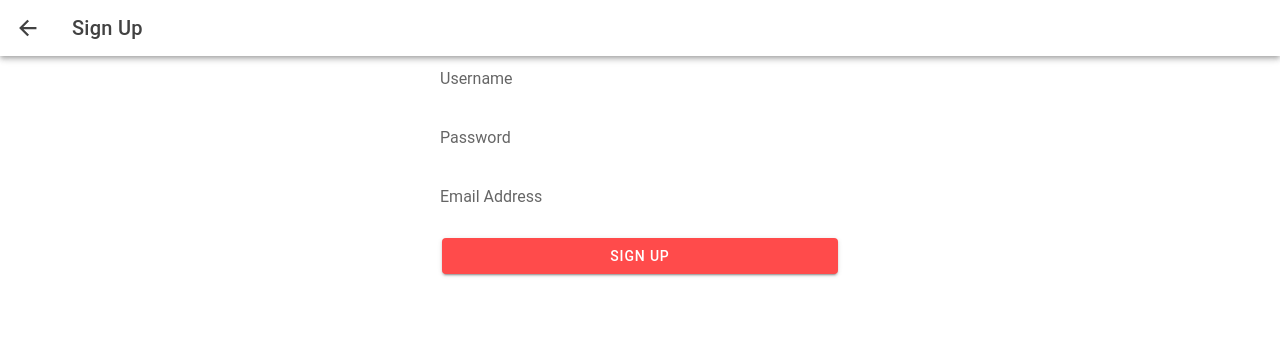
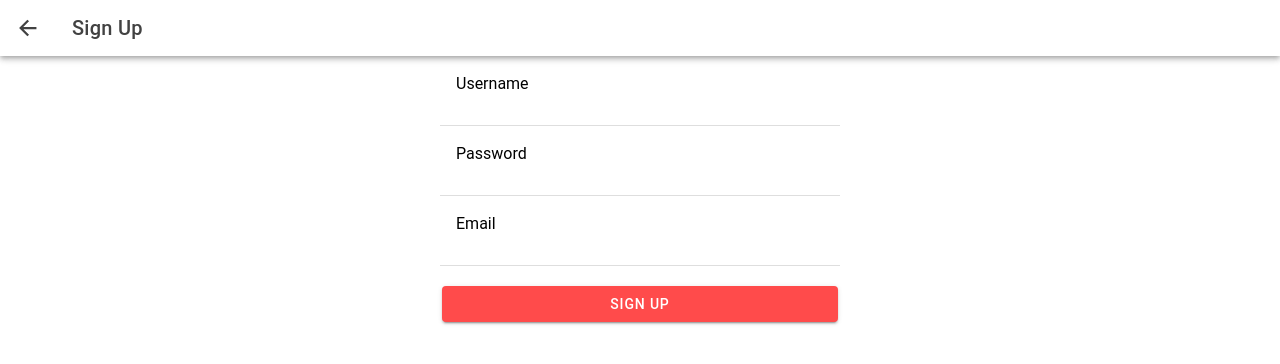
Before and after one commit to CSE437s/semester-project-group-8, a React (Vite) app in the folder LiftingApp/: page /Signup in a window 1280 px wide. Shown: the top 364 px of the page. Built offline with nearby package versions, Linux system fonts and the light colour scheme.

Commit message:
extract signup component from signup page

```diff
--- /dev/null
+++ b/LiftingApp/src/components/SignupForm.tsx
@@ -0,0 +1,34 @@
+import React, {useState} from 'react';
+import {IonInput, IonButton, IonItem, IonLabel} from '@ionic/react';
+import './SignupForm.css';
+
+function SignupForm() {
+    const [username, setUsername] = useState('');
+    const [password, setPassword] = useState('');
+    const [email, setEmail] = useState('');
+
+    const handleSignup = (e: React.FormEvent<HTMLFormElement>) => {
+        e.preventDefault();
+        console.log(username, password, email);
+    };
+
+    return(
+        <form onSubmit={handleSignup} className='signup-form'>
+            <IonItem className="signup-input">
+                <IonLabel position="floating">Username</IonLabel>
+                <IonInput value={username} onIonChange={e=>setUsername(e.detail.value!)}></IonInput>
+            </IonItem>
+            <IonItem className="signup-input">
+                <IonLabel position="floating">Password</IonLabel>
+                <IonInput value={password} type="password" onIonChange={e=>setPassword(e.detail.value!)}></IonInput>
+            </IonItem>
+            <IonItem className="signup-input">
+                <IonLabel position="floating">Email</IonLabel>
+                <IonInput value={email} onIonChange={e=>setEmail(e.detail.value!)}></IonInput>
+            </IonItem>
+            <IonButton type="submit" expand="block">Sign Up</IonButton>
+        </form>
+    )
+}
+
+export default SignupForm;
--- a/LiftingApp/src/pages/Signup.tsx
+++ b/LiftingApp/src/pages/Signup.tsx
@@ -1,17 +1,9 @@
 import React, { useState } from 'react';
 import { IonContent, IonHeader, IonPage, IonTitle, IonToolbar, IonInput, IonButton, IonBackButton, IonButtons } from '@ionic/react';
 import './SignUp.css';
+import SignupForm from '../components/SignupForm';
 
 const SignUp: React.FC = () => {
-  const [username, setUsername] = useState('');
-  const [password, setPassword] = useState('');
-  const [email, setEmail] = useState('');
-
-  const handleSignUp = () => {
-    // Implement your sign-up logic here
-    console.log(username, password, email);
-  };
-
   return (
     <IonPage>
       <IonHeader>
@@ -22,13 +14,8 @@ const SignUp: React.FC = () => {
           <IonTitle>Sign Up</IonTitle>
         </IonToolbar>
       </IonHeader>
-      <IonContent fullscreen className="ion-padding">
-        <div className="signup-form">
-          <IonInput placeholder="Username" value={username} onIonChange={e => setUsername(e.detail.value!)} clearInput></IonInput>
-          <IonInput type="password" placeholder="Password" value={password} onIonChange={e => setPassword(e.detail.value!)} clearInput></IonInput>
-          <IonInput type="email" placeholder="Email Address" value={email} onIonChange={e => setEmail(e.detail.value!)} clearInput></IonInput>
-          <IonButton expand="block" onClick={handleSignUp}>Sign Up</IonButton>
-        </div>
+      <IonContent fullscreen>
+        <SignupForm />
       </IonContent>
     </IonPage>
   );
```
Also changed, not shown: LiftingApp/src/components/SignupForm.css (added).
